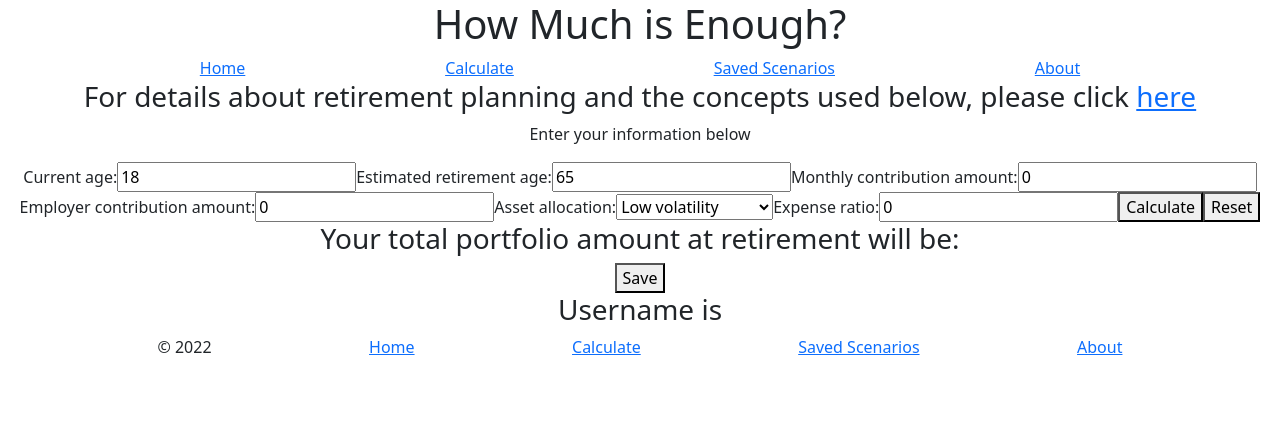
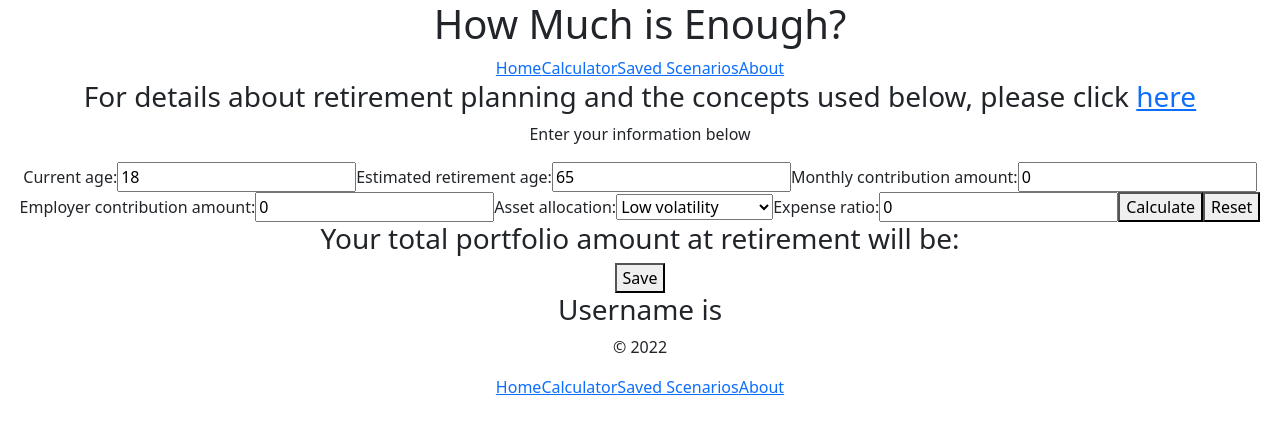
Before and after one commit to jlroland/retire-calc, a React (Create React App) app in the folder client/: page /calculate in a window 1280 px wide. Shown: the top 434 px of the page. Built offline with nearby package versions, Linux system fonts and the light colour scheme.

Commit message:
Fix routing issues related to login status; add delete method to Saved Queries page

```diff
--- a/client/src/App.js
+++ b/client/src/App.js
@@ -1,29 +1,55 @@
 import React from 'react';
-import { Route, Routes } from 'react-router-dom';
+import { BrowserRouter, Route, Routes } from 'react-router-dom';
 import "bootstrap/dist/css/bootstrap.min.css";
 import './css/App.css';
 import Header from './components/header';
 import Footer from './components/footer';
 import Login from './components/loginForm';
+import Logout from './components/logoutPage';
 import Calculator from './components/calculator';
 import Queries from './components/savedQueries';
 import NoQueries from './components/noQueries';
 import About from './components/about';
 
-function App() {
+class App extends React.Component {
+  constructor(props) {
+    super(props);
+    this.state = {
+      isLoggedIn: sessionStorage.getItem('isLoggedIn') || false,
+      username: sessionStorage.getItem('username') || ''
+    };
+    this.loggingIn = this.loggingIn.bind(this);
+    this.updateUser = this.updateUser.bind(this);
+  }
+
+  loggingIn() {
+    this.setState({isLoggedIn: true});
+    sessionStorage.setItem('isLoggedIn', true);
+  }
+
+  updateUser(user) {
+    this.setState({username: user});
+    sessionStorage.setItem('username', user);
+  }
+
+  render() {
     return (
       <div className="App">
-      <Header />
+        <BrowserRouter>
+          <Header loggedIn={this.state.isLoggedIn} user={this.state.username}/>
           <Routes>
-        <Route path='/' element={<Login />} />
+            <Route path='/' element={this.state.isLoggedIn ? <Logout user={this.state.username} loggedIn={this.state.isLoggedIn}/> : <Login userUpdate={this.updateUser} submitLogin={this.loggingIn}/>} />
             <Route path='/calculate' element={<Calculator />} />
+            <Route path='/calculate/:user' element={<Calculator user={this.state.username}/>} />
             <Route path='/queries' element={<NoQueries />} />
-        <Route path='/queries/:user' element={<Queries />} />
+            <Route path='/queries/:user' element={<Queries user={this.state.username}/>} />
             <Route path='/about' element={<About />} />
           </Routes>
-      <Footer />
+          <Footer loggedIn={this.state.isLoggedIn} />
+        </BrowserRouter>
       </div>
     );
   }
+}
 
 export default App;
--- a/client/src/Apptest.js
+++ /dev/null
@@ -1,51 +0,0 @@
-import React from 'react';
-import { BrowserRouter, Route, Routes } from 'react-router-dom';
-import "bootstrap/dist/css/bootstrap.min.css";
-import './css/App.css';
-import Header from './components/header';
-import Footer from './components/footer';
-import Login from './components/loginForm';
-import Calculator from './components/calculator';
-import Queries from './components/savedQueries';
-import NoQueries from './components/noQueries';
-import About from './components/about';
-
-class Apptest extends React.Component {
-  constructor(props) {
-    super(props);
-    this.state = {
-      isLoggedIn: false,
-      username: ''
-    };
-    this.loggingIn = this.loggingIn.bind(this);
-    this.updateUser = this.updateUser.bind(this);
-  }
-
-  loggingIn() {
-    this.setState({isLoggedIn: true});
-  }
-
-  updateUser(user) {
-    this.setState({username: user});
-  }
-
-  render() {
-    return (
-      <div className="App">
-        <BrowserRouter>
-          <Header />
-          <Routes>
-            <Route path='/' element={this.state.isLoggedIn ? <Calculator user={this.state.username} loggedIn={this.state.isLoggedIn}/> : <Login userUpdate={this.updateUser} submitLogin={this.loggingIn}/>} />
-            <Route path='/calculate' element={<Calculator />} />
-            <Route path='/queries' element={<NoQueries />} />
-            <Route path='/queries/:user' element={<Queries />} />
-            <Route path='/about' element={<About />} />
-          </Routes>
-          <Footer />
-          </BrowserRouter>
-      </div>
-    );
-  }
-}
-
-export default Apptest;
--- a/client/src/components/calculator.js
+++ b/client/src/components/calculator.js
@@ -5,7 +5,6 @@ class Calculator extends React.Component {
     constructor(props) {
       super(props);
       this.state = {
-        currentUser: this.props.user,
         currentAge: 18,
         retireAge: 65,
         monthlyAmount: 0,
@@ -80,6 +79,8 @@ class Calculator extends React.Component {
     // Saves the user's inputs in database
     saveScenario() {
       let savedQuery = this.state;
+      savedQuery.username = this.props.user;
+      //console.log(savedQuery);
       //fetch(' https://retire-calc-back.herokuapp.com/addScenario', {
       fetch('http://localhost:4000/addScenario', {
             method: 'POST',
@@ -127,7 +128,7 @@ class Calculator extends React.Component {
           </form>
           <h3>Your total portfolio amount at retirement will be: {this.state.total}</h3>
           <button onClick={this.saveScenario}>Save</button>
-          <h3>Username is {this.state.currentUser}</h3>
+          <h3>Username is {this.props.user}</h3>
         </div>
       )
     }
--- a/client/src/components/footer.js
+++ b/client/src/components/footer.js
@@ -1,17 +1,19 @@
 import React from 'react';
+import { NavLink } from "react-router-dom";
 import "bootstrap/dist/css/bootstrap.min.css";
 
-function Footer() {
+function Footer(props) {
+
   return (
-      <nav>
-        <ul className='nav'>
-          <li>&copy; 2022</li>
-          <li><a href='/'>Home</a></li>
-          <li><a href='/calculate'>Calculate</a></li>
-          <li><a href='/queries/'>Saved Scenarios</a></li>
-          <li><a href='/about'>About</a></li>
-        </ul>
-      </nav>
+      <div>
+        <p>&copy; 2022</p>
+        <nav>
+          <NavLink to='/'>Home</NavLink>
+          {props.loggedIn ? <NavLink to={`/calculate/${props.user}`}>Calculator</NavLink> : <NavLink to='/calculate'>Calculator</NavLink>}
+          {props.loggedIn ? <NavLink to={`/queries/${props.user}`}>Saved Scenarios</NavLink> : <NavLink to='/queries'>Saved Scenarios</NavLink>}
+          <NavLink to='/about'>About</NavLink>
+        </nav>
+      </div>
   )
 }
 
--- a/client/src/components/header.js
+++ b/client/src/components/header.js
@@ -1,17 +1,17 @@
 import React from 'react';
+import { NavLink } from "react-router-dom";
 import "bootstrap/dist/css/bootstrap.min.css";
 
-function Header() {
+function Header(props) {
+
   return (
     <div>
       <h1>How Much is Enough?</h1>
         <nav>
-          <ul className='nav'>
-            <li><a href='/'>Home</a></li>
-            <li><a href='/calculate'>Calculate</a></li>
-            <li><a href='/queries/'>Saved Scenarios</a></li>
-            <li><a href='/about'>About</a></li>
-          </ul>
+          <NavLink to='/'>Home</NavLink>
+          {props.loggedIn ? <NavLink to={`/calculate/${props.user}`}>Calculator</NavLink> : <NavLink to='/calculate'>Calculator</NavLink>}
+          {props.loggedIn ? <NavLink to={`/queries/${props.user}`}>Saved Scenarios</NavLink> : <NavLink to='/queries'>Saved Scenarios</NavLink>}
+          <NavLink to='/about'>About</NavLink>
         </nav>
     </div>
   )
--- /dev/null
+++ b/client/src/components/logoutPage.js
@@ -0,0 +1,18 @@
+import React from 'react';
+
+function Logout (props) {
+
+  function logOut() {
+    sessionStorage.clear();
+    window.location.replace('/');
+  }
+
+  return (
+    <div>
+      <h1>You are logged in as {props.user}</h1>
+      <button onClick={logOut}>Log Out</button>
+    </div>
+  )
+}
+
+export default Logout;
--- a/client/src/components/savedQueries.js
+++ b/client/src/components/savedQueries.js
@@ -1,29 +1,42 @@
-import React, { useState } from 'react';
-import { useParams } from 'react-router-dom';
+import React from 'react';
 
-function Queries() {
-  let urlParams = useParams();
-  let user = urlParams.user;
-  const [userData, updateData] = useState([]);
-  //console.log(userData);
+class Queries extends React.Component {
+  constructor(props) {
+    super(props);
+    this.state = {
+      //currentUser: this.props.user,
+      userData: []
+    };
 
-  if (userData.length===0) {
-    //fetch(` https://retire-calc-back.herokuapp.com/queries/${user}`)
-    fetch(`http://localhost:4000/queries/${user}`)
+    this.deleteScenario = this.deleteScenario.bind(this);
+  };
+
+  componentDidMount() {
+    if (this.state.userData.length===0) {
+      //fetch(` https://retire-calc-back.herokuapp.com/queries/${this.state.currentUser}`)
+      fetch(`http://localhost:4000/queries/${this.props.user}`)
         .then(res => res.json())
         .then(data => {
-        updateData(data);
+          this.setState({userData: data});
+          console.log(data);
         })
+    }
   }
 
   // need to differentiate between multiple saved queries under same user
-  // function deleteData() {
-  //   fetch(`http://localhost:4000/delete/${}`, {
-  //     method: 'DELETE'
-  //   })
-  // }
-
-  return(
+  deleteScenario(id) {
+    fetch(`http://localhost:4000/delete/${id}`, {
+      method: 'DELETE'
+    })
+    .then(res => {
+      //console.log(res);
+      const updatedData = this.state.userData.filter(entry => entry._id !== id);
+      console.log(updatedData);
+      this.setState({userData: updatedData});
+    })
+  }
+  render () {
+    return (
       <table>
         <thead>
           <tr>
@@ -34,12 +47,10 @@ function Queries() {
             <th>Asset Allocation</th>
             <th>Expense Ratio</th>
             <th>Total Retirement Portfolio</th>
-          <th></th>
-          <th></th>
           </tr>
         </thead>
         <tbody>
-        {userData.map(item => (
+          {this.state.userData.map(item => (
             <tr key={item._id}>
               <td>{item.currentAge}</td>
               <td>{item.retireAge}</td>
@@ -49,13 +60,13 @@ function Queries() {
               <td>{item.expenseRatio}</td>
               <td>{item.totalPortfolio}</td>
               <td><button>Update</button></td>
-            {/* <td><button onClick={deleteData}>Delete</button></td> */}
-            <td><button>Delete</button></td>
+              <td><button onClick={() => this.deleteScenario(item._id)}>Delete</button></td>
             </tr>
           ))}
         </tbody>
       </table>
     )
   }
+}
 
 export default Queries;
--- a/client/src/index.js
+++ b/client/src/index.js
@@ -1,11 +1,11 @@
 import React from 'react';
 import ReactDOM from 'react-dom/client';
 import './css/index.css';
-import Apptest from './Apptest';
+import App from './App';
 
 const root = ReactDOM.createRoot(document.getElementById('root'));
 root.render(
   // <React.StrictMode>
-      <Apptest />
+      <App />
   // </React.StrictMode>
 );
```
Also changed, not shown: client/src/components/loginForm.js (+9 -9 lines), 1 other file (tests, documents, lock files or other folders). Lines whose indentation alone changed are shown as unchanged.
